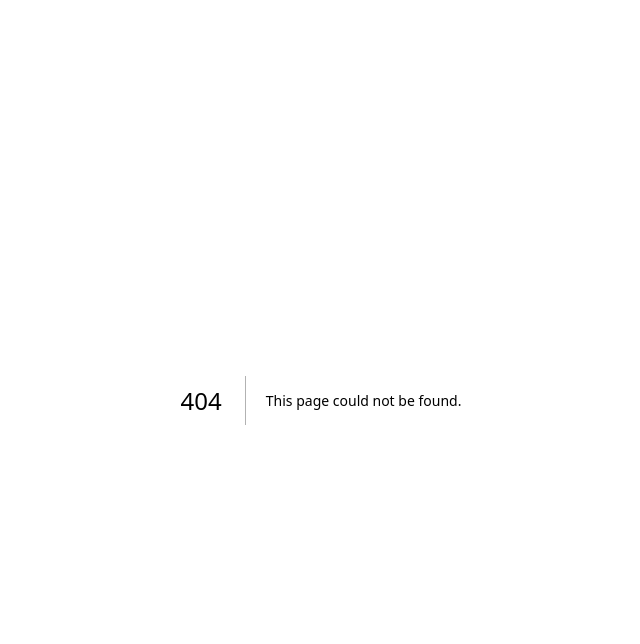
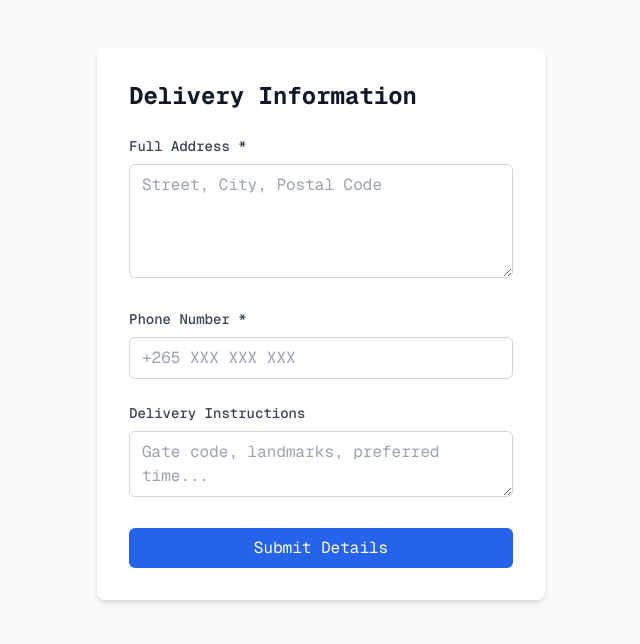
Before and after one commit to sam-zarila/sales, a Next.js app: page /order-details in a window 1280 px wide. Before the commit this address had no page. Shown: the top 644 px of the page, without its empty margins (319-959 px from the left). Built offline with nearby package versions, Linux system fonts and the light colour scheme.

Commit message:
payments

```diff
--- /dev/null
+++ b/app/order-details/page.tsx
@@ -0,0 +1,12 @@
+'use client'
+
+import OrderDetailsForm from "@/components/form"
+
+
+export default function OrderDetails(){
+
+    return(
+        <OrderDetailsForm />
+    )
+
+}
--- /dev/null
+++ b/components/form.tsx
@@ -0,0 +1,117 @@
+// app/order-details/page.tsx
+'use client';
+
+import { useState } from 'react';
+import emailjs from '@emailjs/browser';
+
+export default function OrderDetailsForm() {
+  const [formSubmitting, setFormSubmitting] = useState(false);
+  const [submitError, setSubmitError] = useState<string | null>(null);
+
+  // EmailJS configuration (replace these with your actual values)
+  const EMAILJS_CONFIG = {
+    SERVICE_ID: 'your_emailjs_service_id',
+    TEMPLATE_ID: 'your_emailjs_template_id',
+    PUBLIC_KEY: 'your_emailjs_public_key'
+  };
+
+  const handleSubmit = async (e: React.FormEvent<HTMLFormElement>) => {
+    e.preventDefault();
+    setFormSubmitting(true);
+    setSubmitError(null);
+
+    try {
+      // Initialize EmailJS with public key
+      emailjs.init(EMAILJS_CONFIG.PUBLIC_KEY);
+
+      // Send form data through EmailJS
+      await emailjs.sendForm(
+        EMAILJS_CONFIG.SERVICE_ID,
+        EMAILJS_CONFIG.TEMPLATE_ID,
+        e.currentTarget,
+        EMAILJS_CONFIG.PUBLIC_KEY
+      );
+
+      // Redirect to confirmation page
+      window.location.href = '/order-confirmation';
+    } catch (error) {
+      console.error('Submission failed:', error);
+      setSubmitError('Failed to submit details. Please try again later.');
+    } finally {
+      setFormSubmitting(false);
+    }
+  };
+
+  return (
+    <div className="min-h-screen bg-gray-50 py-12 px-4 sm:px-6 lg:px-8">
+      <div className="max-w-md mx-auto bg-white rounded-lg shadow-md p-8">
+        <h1 className="text-2xl font-bold text-gray-900 mb-6">Delivery Information</h1>
+
+        <form onSubmit={handleSubmit} className="space-y-6">
+          <div>
+            <label className="block text-sm font-medium text-gray-700 mb-2">
+              Full Address *
+            </label>
+            <textarea
+              name="shipping_address"
+              required
+              className="w-full px-3 py-2 border border-gray-300 rounded-md focus:outline-none focus:ring-2 focus:ring-blue-500"
+              rows={4}
+              placeholder="Street, City, Postal Code"
+              disabled={formSubmitting}
+            />
+          </div>
+
+          <div>
+            <label className="block text-sm font-medium text-gray-700 mb-2">
+              Phone Number *
+            </label>
+            <input
+              type="tel"
+              name="phone_number"
+              required
+              className="w-full px-3 py-2 border border-gray-300 rounded-md focus:outline-none focus:ring-2 focus:ring-blue-500"
+              placeholder="+265 XXX XXX XXX"
+              disabled={formSubmitting}
+            />
+          </div>
+
+          <div>
+            <label className="block text-sm font-medium text-gray-700 mb-2">
+              Delivery Instructions
+            </label>
+            <textarea
+              name="delivery_notes"
+              className="w-full px-3 py-2 border border-gray-300 rounded-md focus:outline-none focus:ring-2 focus:ring-blue-500"
+              rows={2}
+              placeholder="Gate code, landmarks, preferred time..."
+              disabled={formSubmitting}
+            />
+          </div>
+
+          {submitError && (
+            <p className="text-red-500 text-sm">{submitError}</p>
+          )}
+
+          <button
+            type="submit"
+            disabled={formSubmitting}
+            className="w-full bg-blue-600 text-white py-2 px-4 rounded-md hover:bg-blue-700 transition-colors disabled:opacity-50 disabled:cursor-not-allowed"
+          >
+            {formSubmitting ? (
+              <div className="flex items-center justify-center">
+                <svg className="animate-spin h-5 w-5 mr-3" viewBox="0 0 24 24">
+                  <circle className="opacity-25" cx="12" cy="12" r="10" stroke="currentColor" strokeWidth="4" fill="none"/>
+                  <path className="opacity-75" fill="currentColor" d="M4 12a8 8 0 018-8V0C5.373 0 0 5.373 0 12h4zm2 5.291A7.962 7.962 0 014 12H0c0 3.042 1.135 5.824 3 7.938l3-2.647z"/>
+                </svg>
+                Submitting...
+              </div>
+            ) : (
+              'Submit Details'
+            )}
+          </button>
+        </form>
+      </div>
+    </div>
+  );
+}
```
